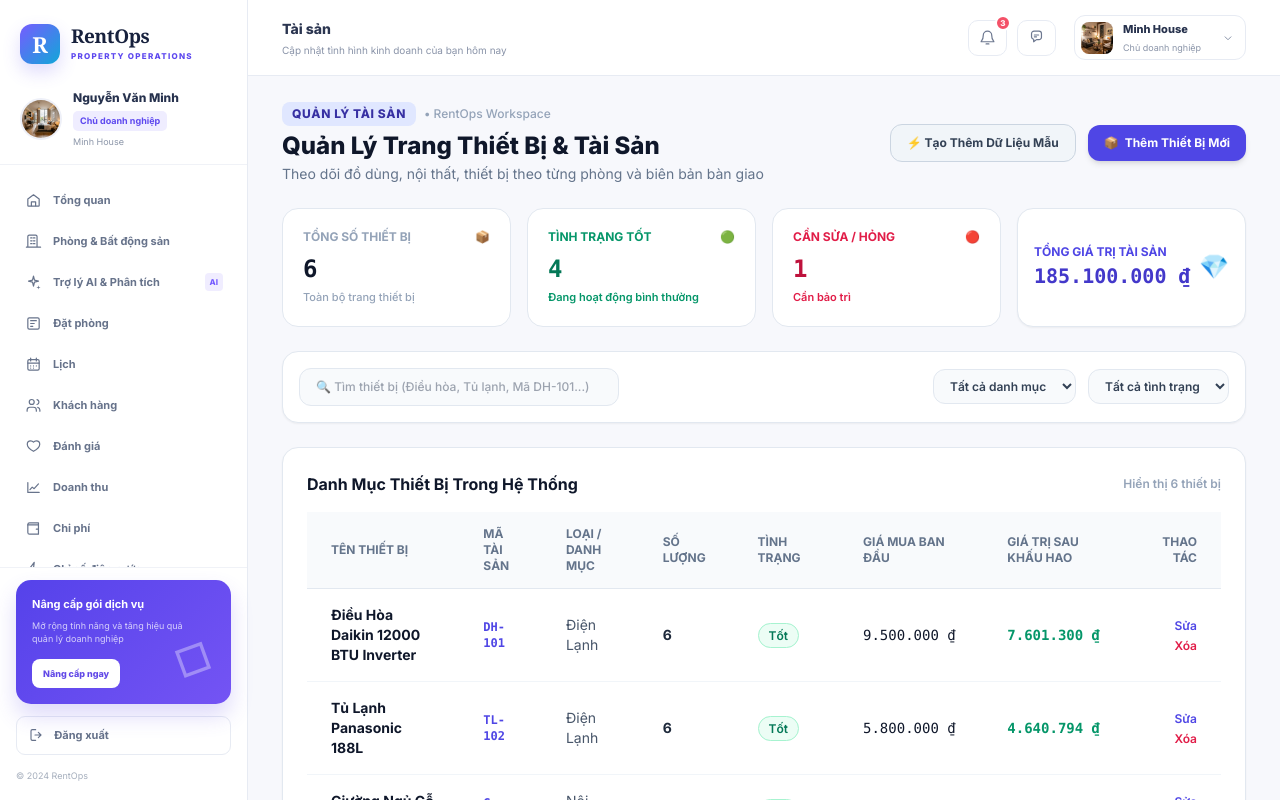
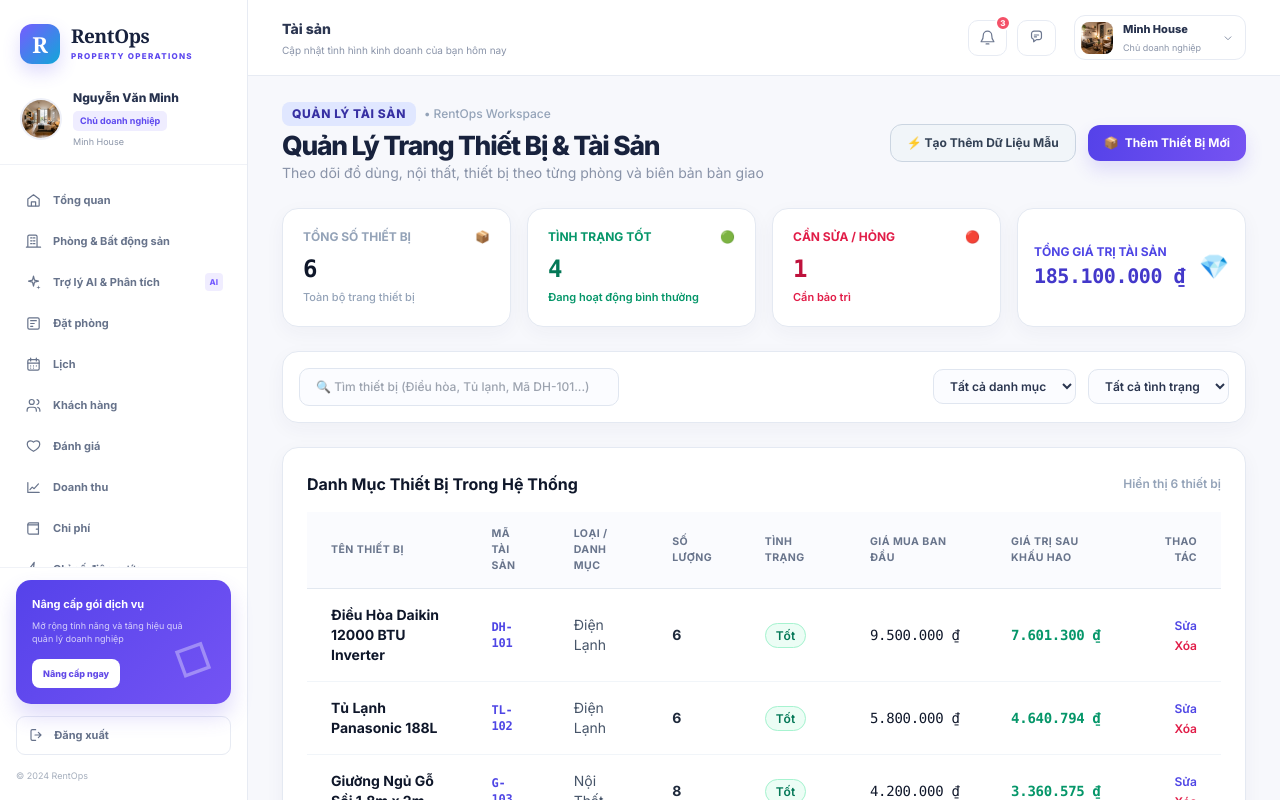
Before and after one commit to QuanhocIT/RentOps, a Vue app: page /assets in a window 1280 px wide. Shown: the top 800 px of the page. Built offline with nearby package versions, Linux system fonts and the light colour scheme; no server answers; sample sign-in values are in the browser's storage.

Commit message:
style(theme): update typography config and owner workspace stylesheet rules

```diff
--- a/src/style.css
+++ b/src/style.css
@@ -133,3 +133,139 @@
   background-color: #f1f5f9;
   transform: none !important;
 }
+
+/* --- Owner Workspace UI --- */
+.owner-page {
+  width: 100%;
+  max-width: 1440px;
+  margin-right: auto;
+  margin-left: auto;
+}
+
+.owner-page > div:first-child {
+  position: relative;
+}
+
+.owner-page > div:first-child h1 {
+  max-width: 860px;
+}
+
+.owner-page > div:first-child > div:first-child > div:first-child > span:first-child {
+  color: #5d48ef;
+  border-color: #e1ddff;
+  background: #efedff;
+}
+
+.owner-page .shadow-xs {
+  box-shadow: 0 6px 20px rgba(40, 54, 88, 0.045);
+}
+
+.owner-page .rounded-xl,
+.owner-page .rounded-2xl {
+  transition: border-color 0.18s ease, box-shadow 0.18s ease, transform 0.18s ease;
+}
+
+.owner-page .rounded-xl.border:hover,
+.owner-page .rounded-2xl.border:hover {
+  border-color: #d9d4ff;
+}
+
+.owner-page .bg-slate-100.p-1 {
+  border-color: #e4e8f1;
+  background: #f4f6fb;
+}
+
+.owner-page .bg-slate-100.p-1 button {
+  min-height: 30px;
+}
+
+.app-content > .space-y-6 {
+  color: #1d2946;
+  font-family: Inter, ui-sans-serif, system-ui, -apple-system, BlinkMacSystemFont, "Segoe UI", sans-serif;
+}
+
+.app-content > .space-y-6 > div:first-child h1 {
+  color: #18223d;
+  font-size: clamp(1.65rem, 2vw, 2rem);
+  letter-spacing: -0.045em;
+  line-height: 1.15;
+}
+
+.app-content > .space-y-6 > div:first-child p {
+  color: #8993a8;
+  line-height: 1.55;
+}
+
+.app-content .bg-white.rounded-2xl.border.border-slate-200,
+.app-content .bg-white\/90.rounded-2xl.border,
+.app-content .bg-white\/95.rounded-2xl.border {
+  border-color: #e4e9f2;
+  box-shadow: 0 6px 20px rgba(40, 54, 88, 0.045);
+}
+
+.app-content .bg-white.rounded-2xl.border.border-slate-200:hover,
+.app-content .bg-white\/90.rounded-2xl.border:hover,
+.app-content .bg-white\/95.rounded-2xl.border:hover {
+  border-color: #d8d3ff;
+}
+
+.app-content input:not([type="checkbox"]):not([type="radio"]),
+.app-content select,
+.app-content textarea {
+  border-color: #e0e6f0;
+  border-radius: 10px;
+  color: #2b3650;
+  font-family: inherit;
+  background: #fbfcff;
+  transition: border-color 0.18s ease, box-shadow 0.18s ease, background 0.18s ease;
+}
+
+.app-content input:not([type="checkbox"]):not([type="radio"]):focus,
+.app-content select:focus,
+.app-content textarea:focus {
+  border-color: #a69bfa;
+  outline: none;
+  background: #fff;
+  box-shadow: 0 0 0 4px rgba(105, 77, 245, 0.1);
+}
+
+.app-content button.bg-indigo-600,
+.app-content button.bg-indigo-500 {
+  border: 0;
+  background: linear-gradient(100deg, #5542e9, #7653f2);
+  box-shadow: 0 9px 18px rgba(92, 70, 234, 0.16);
+}
+
+.app-content button.bg-indigo-600:hover,
+.app-content button.bg-indigo-500:hover {
+  background: linear-gradient(100deg, #4936d5, #6843e5);
+}
+
+.app-content table thead {
+  color: #69758c;
+  background: #fafbfe;
+}
+
+.app-content table th {
+  font-size: 0.66rem;
+  letter-spacing: 0.04em;
+}
+
+.app-content table tbody tr {
+  transition: background-color 0.16s ease;
+}
+
+.app-content table tbody tr:hover {
+  background: #f7f6ff;
+}
+
+.app-content .font-mono {
+  font-family: "SFMono-Regular", Consolas, "Liberation Mono", monospace;
+  letter-spacing: -0.02em;
+}
+
+@media (max-width: 640px) {
+  .app-content > .space-y-6 > div:first-child h1 {
+    font-size: 1.5rem;
+  }
+}
--- a/tailwind.config.js
+++ b/tailwind.config.js
@@ -7,8 +7,8 @@ export default {
   theme: {
     extend: {
       fontFamily: {
-        sans: ['"Times New Roman"', 'Times', 'serif'],
-        serif: ['"Times New Roman"', 'Times', 'serif'],
+        sans: ['Inter', 'ui-sans-serif', 'system-ui', '-apple-system', 'BlinkMacSystemFont', '"Segoe UI"', 'sans-serif'],
+        serif: ['Georgia', '"Times New Roman"', 'serif'],
       },
     },
   },
```
